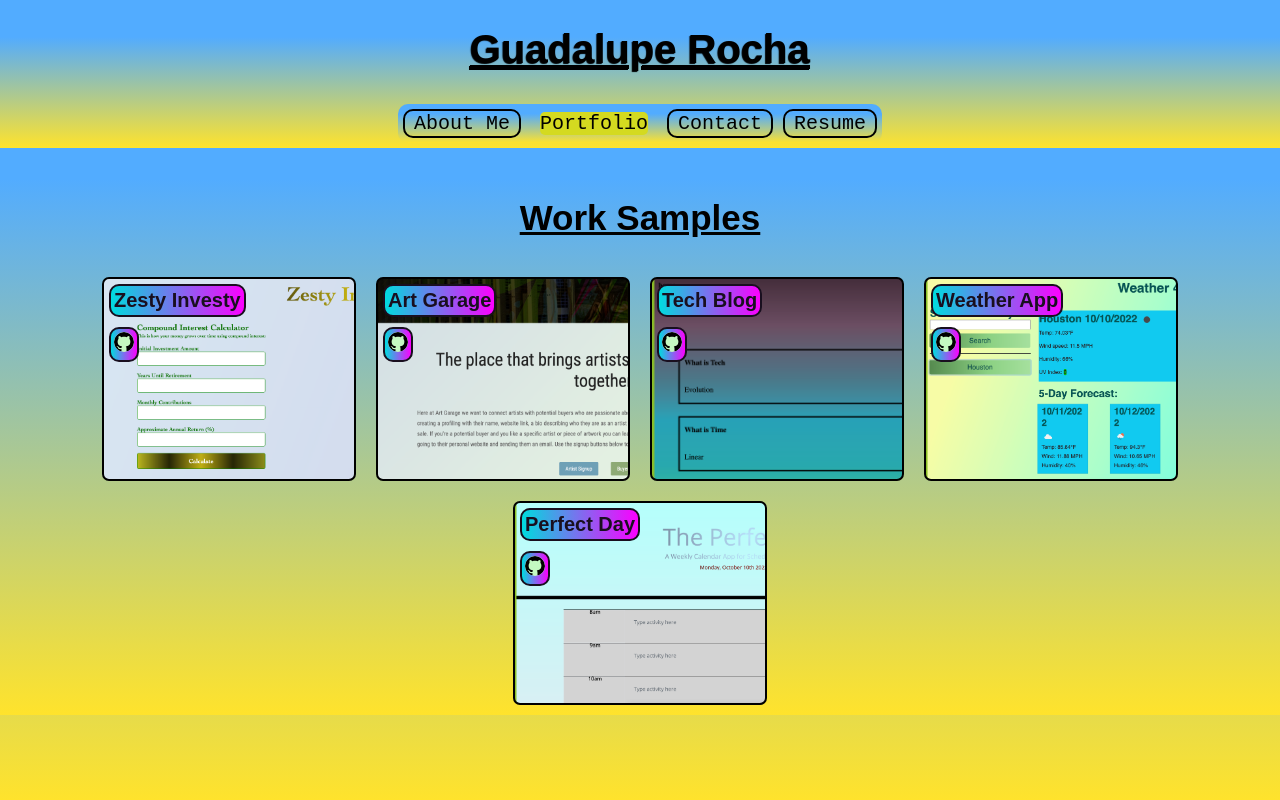
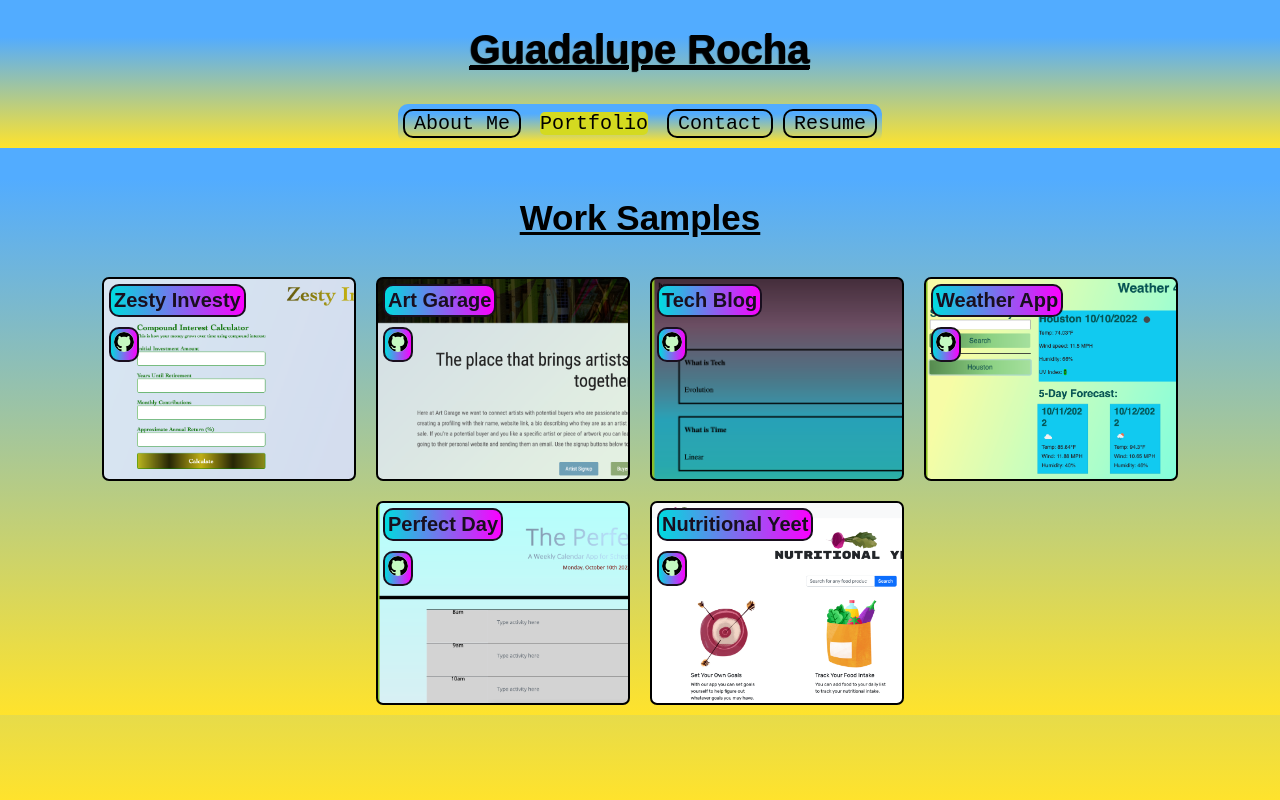
Before and after one commit to grocha78/my-portfolio, a React (Create React App) app: page / in a window 1280 px wide. Both pictures are taken after a click on the button "Portfolio". Shown: the top 800 px of the page. Built offline with nearby package versions, Linux system fonts and the light colour scheme.

Commit message:
portfolio update

```diff
--- a/src/components/Project/index.js
+++ b/src/components/Project/index.js
@@ -4,6 +4,7 @@ import artgarage from "../../assets/artgarage.png";
 import techblog from "../../assets/techblog.png";
 import weatherapp from "../../assets/weatherapp.png";
 import perfectday from "../../assets/perfectday.png";
+import nutritionalyeet from "../../assets/nutritionalyeet.png";
 
 function Project() {
     const projects = [
@@ -36,6 +37,12 @@ function Project() {
             imgsrc: perfectday,
             link: "https://grocha78.github.io/Just-Another-Day/",
             repo: "https://github.com/grocha78/Just-Another-Day"
+        },
+        {
+            name:"Nutritional Yeet",
+            imgsrc: nutritionalyeet,
+            link: "https://nutritional-yeet-2022.herokuapp.com/",
+            repo: "https://github.com/ehalimi/Nutritional-Yeet"
         }
     ];
     return (
```
Also changed, not shown: src/assets/nutritionalyeet.png (added).
